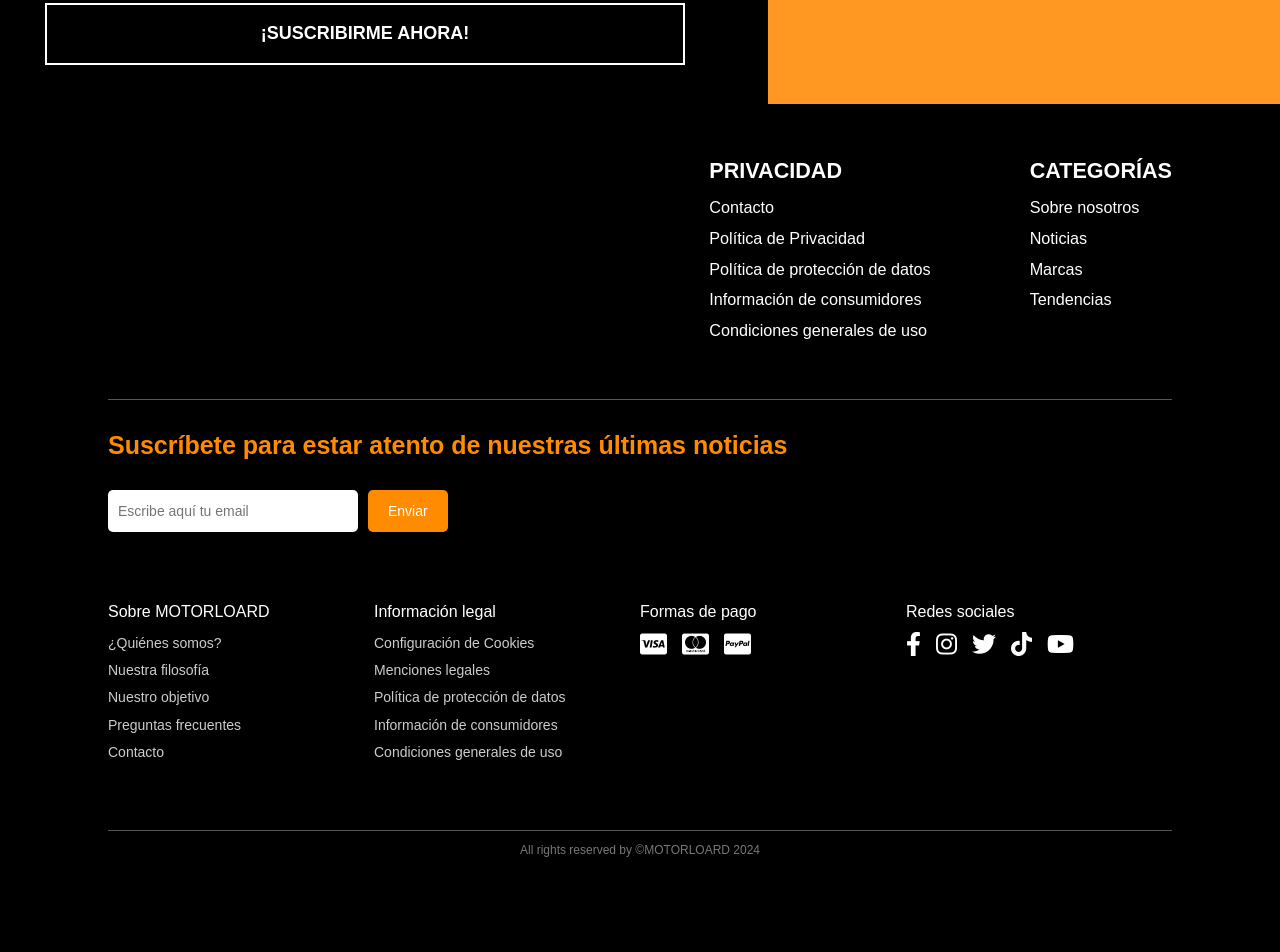
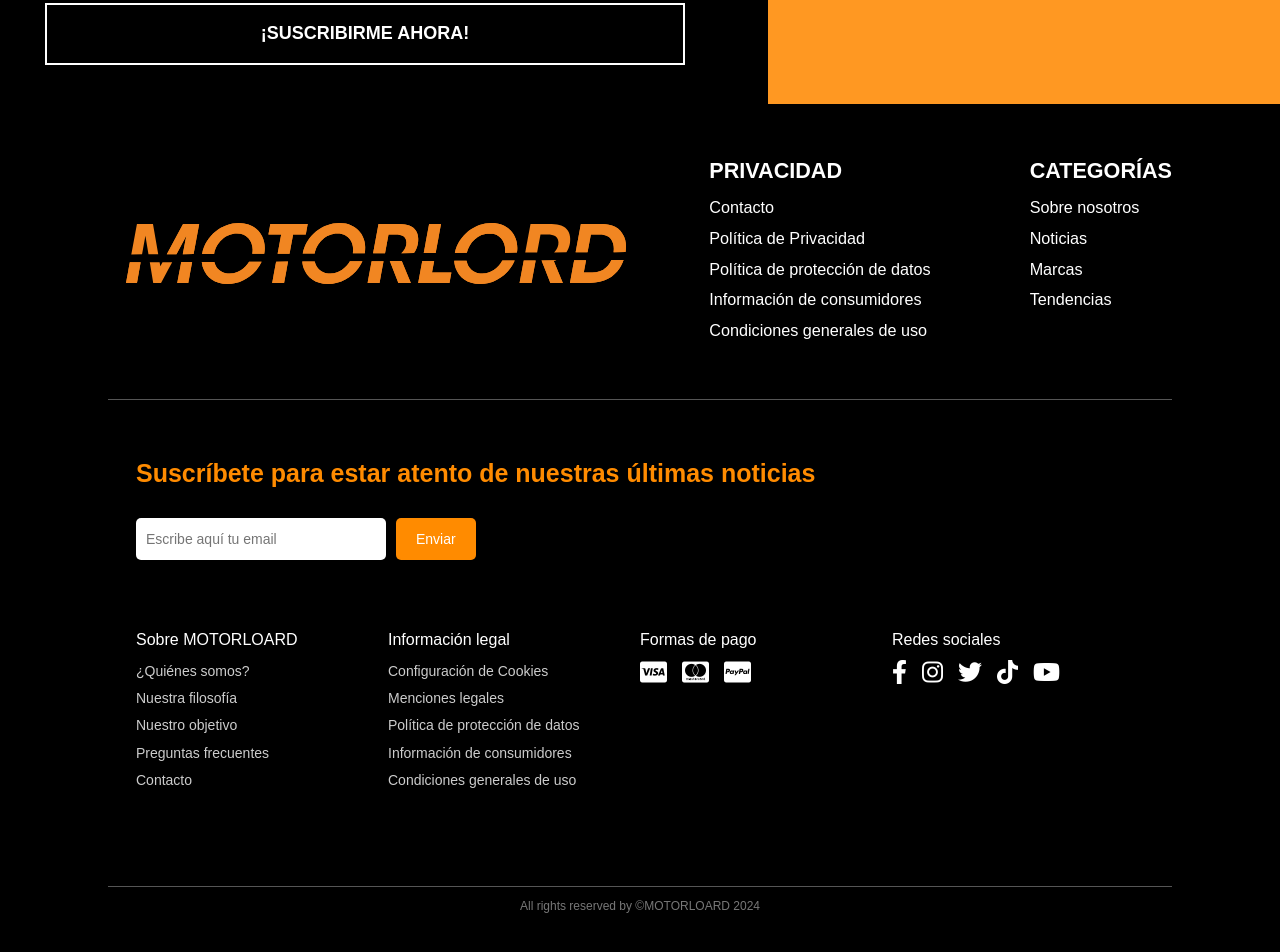
Before and after one commit to paulasha/MOTORLORD, a plain HTML site: page index.html in a window 1280 px wide. Shown: the part 5320-6272 px from the top of the page. Before the commit the page ends 6250 px from the top, so only its background shows below. Drawn offline with nearby package versions, Linux system fonts and the light colour scheme; a web font is replaced by a local one.

Commit message:
footer logo

```diff
--- a/css/styles.css
+++ b/css/styles.css
@@ -582,8 +582,8 @@ h5{
 
 .footer-links {
     display: flex;
-    flex-direction: row-reverse;
     justify-content: space-between;
+    align-items: center;
 }
 
 .footer-column h3 {
@@ -636,26 +636,27 @@ b, strong {
 }
 
 /* Estilos para el pie de página Snowfest */
-#footer-snowfest {
+#footer-motorlord {
     margin-top: 3em;
     background-color: #000;
     color: #fff;
     font-size: 14px;
 }
 
-.snowfest-footer-content {
+.motorlord-footer-content {
     display: flex;
     justify-content: space-between;
     flex-wrap: wrap;
     gap: 20px;
+    padding: 2em;
 }
 
-.snowfest-subscribe-section {
+.motorlord-subscribe-section {
     flex: 1 1 100%;
     margin-bottom: 30px;
 }
 
-.snowfest-subscribe-section h2 {
+.motorlord-subscribe-section h2 {
     color: #ff8b00;
     font-size: 25px;
     margin-bottom: 30px;
@@ -663,12 +664,12 @@ b, strong {
     font-weight: 600;
 }
 
-.snowfest-subscribe-form {
+.motorlord-subscribe-form {
     display: flex;
     gap: 10px;
 }
 
-.snowfest-subscribe-form input[type="email"] {
+.motorlord-subscribe-form input[type="email"] {
     padding: 10px;
     border: none;
     border-radius: 5px;
@@ -676,7 +677,7 @@ b, strong {
     font-size: 14px;
 }
 
-.snowfest-subscribe-form button {
+.motorlord-subscribe-form button {
     background-color: #ff8b00;
     color: #fff;
     padding: 10px 20px;
@@ -687,7 +688,7 @@ b, strong {
 }
 
 /* Alinear las secciones en fila */
-.snowfest-links-section {
+.motorlord-links-section {
     display: flex;
     justify-content: space-around;
     flex: 1 1 100%;
@@ -695,51 +696,51 @@ b, strong {
     margin-top: 20px;
 }
 
-.snowfest-footer-column {
+.motorlord-footer-column {
     flex: 1;
 }
 
-.snowfest-footer-column h3 {
+.motorlord-footer-column h3 {
     font-size: 16px;
     color: #fff;
     margin-bottom: 10px;
 }
 
-.snowfest-footer-column ul {
+.motorlord-footer-column ul {
     list-style: none;
     padding: 0;
 }
 
-.snowfest-footer-column ul li {
+.motorlord-footer-column ul li {
     margin-bottom: 5px;
 }
 
-.snowfest-footer-column ul li a {
+.motorlord-footer-column ul li a {
     color: #ccc;
     text-decoration: none;
     font-size: 14px;
 }
 
-.snowfest-footer-column ul li a:hover {
+.motorlord-footer-column ul li a:hover {
     color: #ff8b00;
 }
 
-.snowfest-payment-icons, .snowfest-social-icons {
+.motorlord-payment-icons, .motorlord-social-icons {
     display: flex;
     gap: 15px;
     font-size: 24px;
 }
 
-.snowfest-payment-icons i, .snowfest-social-icons i {
+.motorlord-payment-icons i, .motorlord-social-icons i {
     color: #fff;
 }
 
-.snowfest-payment-icons i:hover, .snowfest-social-icons i:hover {
+.motorlord-payment-icons i:hover, .motorlord-icons i:hover {
     color: #ff8b00;
 }
 
 /* Sección inferior del footer */
-.snowfest-footer-bottom {
+.motorlord-footer-bottom {
     border-top: 1px solid #555;
     padding-top: 10px;
     text-align: center;
@@ -748,7 +749,15 @@ b, strong {
     margin-top: 50px;
 }
 
-.snowfest-footer-bottom strong {
+.motorlord-footer-bottom strong {
     color: #fff;
     font-weight: bold;
 }
+
+.footer-brand img{
+    width: 500px;
+
+}
+.footer-brand{
+  padding: 1em;
+}
--- a/index.html
+++ b/index.html
@@ -161,11 +161,6 @@
           </div>
 
 
-          <!-- <i class="fa-solid fa-magnifying-glass"></i> -->
-           <!-- <div>
-           </div> -->
-
-
         </section>
 
 
@@ -311,6 +306,10 @@
 <!-- Pie de página -->
 <footer id="footer">
   <div class="footer-links">
+    <a class="footer-brand" href="#">
+      <img src="media/img/LOGO MOTORLORD-footer.svg" alt="">
+
+    </a>
       <div class="footer-columns">
           <div class="footerr-column">
               <h3>CATEGORÍAS</h3>
@@ -330,21 +329,21 @@
       </div>
   </div>
 
-  <!-- Nuevo Pie de Página para Snowfest -->
+  <!-- Nuevo Pie de Página  -->
 
 
-<footer id="footer-snowfest">
-<div class="snowfest-footer-bottom"></div>
-  <div class="snowfest-footer-content">
-      <div class="snowfest-subscribe-section">
+<footer id="footer-motorlord">
+<div class="motorlord-footer-bottom"></div>
+  <div class="motorlord-footer-content">
+      <div class="motorlord-subscribe-section">
           <h2>Suscríbete para estar atento de nuestras últimas noticias</h2>
-          <form class="snowfest-subscribe-form">
+          <form class="motorlord-subscribe-form">
               <input type="email" placeholder="Escribe aquí tu email">
               <button type="submit">Enviar</button>
           </form>
       </div>
-      <div class="snowfest-links-section">
-          <div class="snowfest-footer-column">
+      <div class="motorlord-links-section">
+          <div class="motorlord-footer-column">
               <h3>Sobre MOTORLOARD</h3>
               <ul>
                   <li><a href="#">¿Quiénes somos?</a></li>
@@ -354,7 +353,7 @@
                   <li><a href="#">Contacto</a></li>
               </ul>
           </div>
-          <div class="snowfest-footer-column">
+          <div class="motorlord-footer-column">
               <h3>Información legal</h3>
               <ul>
                   <li><a href="#">Configuración de Cookies</a></li>
@@ -364,17 +363,17 @@
                   <li><a href="#">Condiciones generales de uso</a></li>
               </ul>
           </div>
-          <div class="snowfest-footer-column">
+          <div class="motorlord-footer-column">
               <h3>Formas de pago</h3>
-              <div class="snowfest-payment-icons">
+              <div class="motorlord-payment-icons">
                   <i class="fab fa-cc-visa"></i>
                   <i class="fab fa-cc-mastercard"></i>
                   <i class="fab fa-cc-paypal"></i>
               </div>
           </div>
-          <div class="snowfest-footer-column">
+          <div class="motorlord-footer-column">
               <h3>Redes sociales</h3>
-              <div class="snowfest-social-icons">
+              <div class="motorlord-social-icons">
                   <i class="fab fa-facebook-f"></i>
                   <i class="fab fa-instagram"></i>
                   <i class="fab fa-twitter"></i>
@@ -384,7 +383,7 @@
           </div>
       </div>
   </div>
-  <div class="snowfest-footer-bottom">
+  <div class="motorlord-footer-bottom">
       <p>All rights reserved by ©MOTORLOARD 2024</p>
   </div>
 
```
Also changed, not shown: media/img/LOGO MOTORLORD-footer.svg (added).
